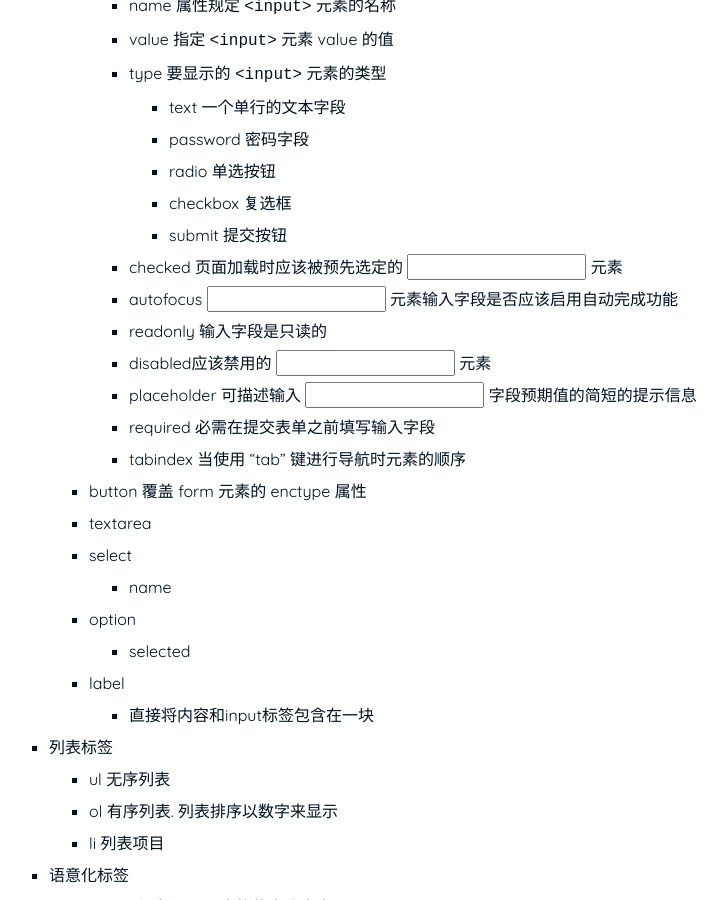
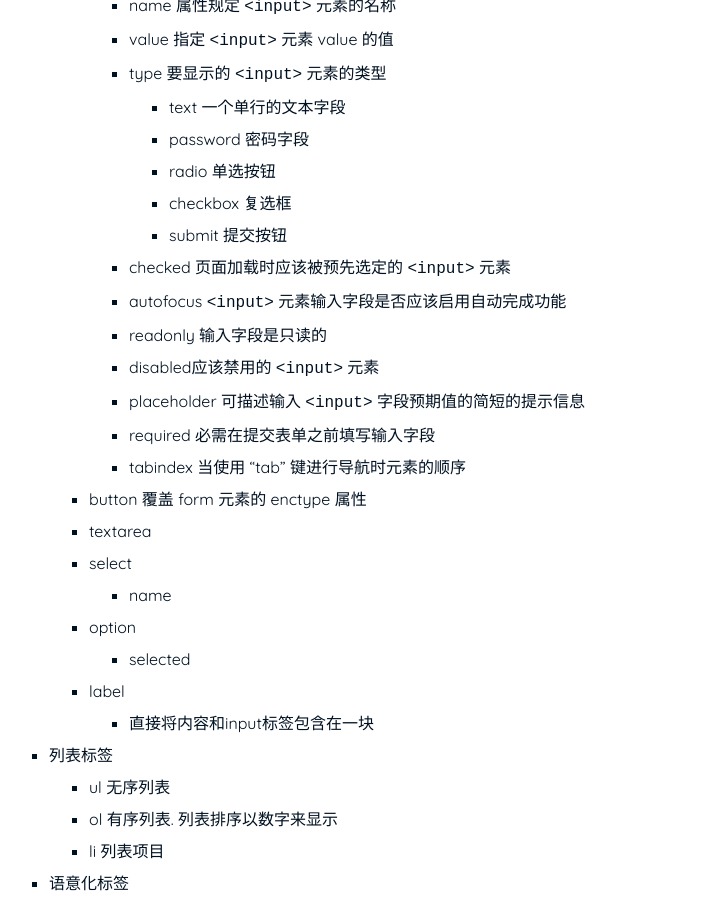
Before and after one commit to uueey123/uueey123.github.io, a Jekyll site: the page built from _posts/2020-09-16-html笔记.md, in a window 1280 px wide and 900 px high, scrolled down 4601 px. Shown: the whole window, without its empty margins (135-862 px from the left). Built offline with Jekyll 4.4.1, drawn with Linux system fonts in a browser that asks for light colours.

Commit message:
uueey123

```diff
--- a/_posts/2020-09-16-html笔记.md
+++ b/_posts/2020-09-16-html笔记.md
@@ -157,11 +157,11 @@ categories: ['web基础']
                     - radio 单选按钮
                     - checkbox 复选框
                     - submit 提交按钮
-                - checked 页面加载时应该被预先选定的 <input> 元素
-                - autofocus  <input> 元素输入字段是否应该启用自动完成功能
+                - checked 页面加载时应该被预先选定的 `<input>` 元素
+                - autofocus  `<input>` 元素输入字段是否应该启用自动完成功能
                 - readonly 输入字段是只读的
-                - disabled应该禁用的 <input> 元素
-                - placeholder 可描述输入 <input> 字段预期值的简短的提示信息
+                - disabled应该禁用的 `<input>` 元素
+                - placeholder 可描述输入 `<input>` 字段预期值的简短的提示信息
                 - required 必需在提交表单之前填写输入字段
                 - tabindex 当使用 "tab" 键进行导航时元素的顺序
             - button 覆盖 form 元素的 enctype 属性
```
